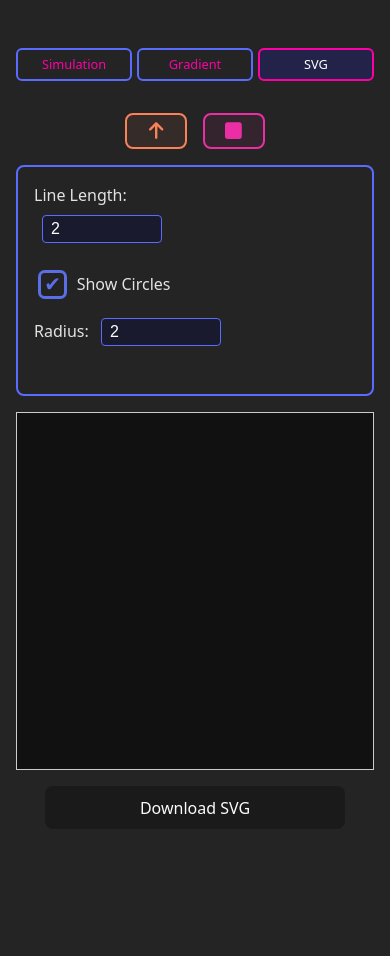
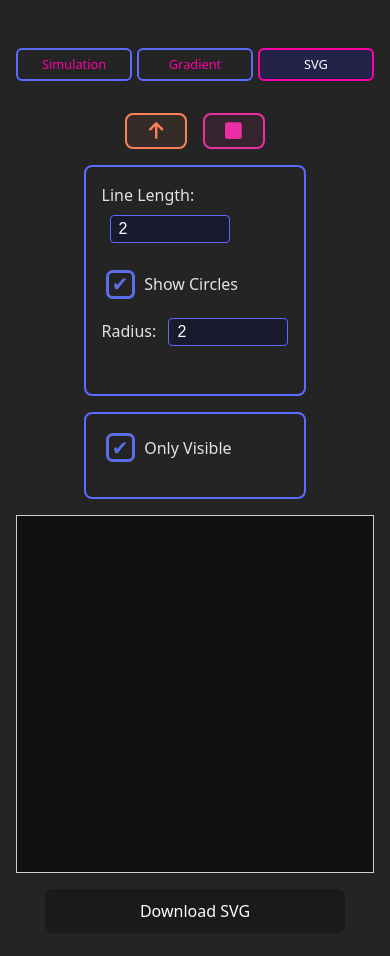
Before and after one commit to chriswininger/DLA-Studio-2025, a React (Vite) app: page /DLA-Studio-2025/svg-dla in a window 390 px wide. Shown: the top 956 px of the page. Before the commit the page ends 869 px from the top, so only its background shows below. Built offline with nearby package versions, Linux system fonts and the light colour scheme.

Commit message:
only render what is shown

```diff
--- a/src/tabs/SVGDLA/SVGDLA.css
+++ b/src/tabs/SVGDLA/SVGDLA.css
@@ -26,6 +26,12 @@
 
 .svgdla-button-container button {
   margin-right: 1rem;
+}
+
+.svgdla-tool-options {
+  display: flex;
+  flex-direction: column;
+  gap: 16px;
 }
 
 .dlasim_tool-container {
--- a/src/tabs/SVGDLA/SVGDLA.tsx
+++ b/src/tabs/SVGDLA/SVGDLA.tsx
@@ -6,6 +6,7 @@ import { setSvgContent } from './svg-dla-slice';
 import type { ClusterMap } from '../../dla/dla';
 import LineLengthControls from './line-length-controls/line-length-controls';
 import SquareSizeControls from './square-size-controls/square-size-controls';
+import OnlyVisibleControls from './only-visible-controls/only-visible-controls';
 import './SVGDLA.css';
 import { setSelectedTool } from './svg-dla-slice';
 import { FontAwesomeIcon } from '@fortawesome/react-fontawesome';
@@ -23,7 +24,7 @@ export const SVGDLA: React.FC = () => {
   );
 
   // Get line length, SVG content, selected tool, and square size from Redux
-  const { lineLength, svgContent, selectedTool, squareSize, showCircles, circleRadius } = useAppSelector((state: RootState) =>
+  const { lineLength, svgContent, selectedTool, squareSize, showCircles, circleRadius, onlyVisible } = useAppSelector((state: RootState) =>
     state.svgDla as SVGDLAUIState
   );
   // Get colorStops from Redux
@@ -33,7 +34,7 @@ export const SVGDLA: React.FC = () => {
   useEffect(() => {
     generateSVG();
     // eslint-disable-next-line react-hooks/exhaustive-deps
-  }, [dlaCluster, selectedTool, lineLength, squareSize, showCircles, circleRadius, colorStops]);
+  }, [dlaCluster, selectedTool, lineLength, squareSize, showCircles, circleRadius, onlyVisible, colorStops]);
 
   return (
     <div className="dlasim-svgdla-tab">
@@ -113,6 +114,20 @@ export const SVGDLA: React.FC = () => {
       const scaledParentY = (parentPoint.y - centerY) * lineLength + centerY;
       const scaledPointX = (point.x - centerX) * lineLength + centerX;
       const scaledPointY = (point.y - centerY) * lineLength + centerY;
+
+      // Check if elements are within the visible area when onlyVisible is enabled
+      if (onlyVisible) {
+        const isParentVisible = scaledParentX >= 0 && scaledParentX <= CANVAS_WIDTH &&
+                               scaledParentY >= 0 && scaledParentY <= CANVAS_HEIGHT;
+        const isPointVisible = scaledPointX >= 0 && scaledPointX <= CANVAS_WIDTH &&
+                              scaledPointY >= 0 && scaledPointY <= CANVAS_HEIGHT;
+
+        // Only draw if both points are visible
+        if (!isParentVisible || !isPointVisible) {
+          return;
+        }
+      }
+
       // Draw a simple line from parent to child point with scaling
       svgLines.push(`<line x1="${scaledParentX}" y1="${scaledParentY}" x2="${scaledPointX}" y2="${scaledPointY}" stroke="#00d8ff" stroke-width="1" />`);
       // Draw a circle at the parent point, colored by distance, using the Redux radius
@@ -162,6 +177,19 @@ export const SVGDLA: React.FC = () => {
       const scaledY = (point.y - centerY) * scalingFactor + centerY;
       const x = scaledX - squareSize / 2;
       const y = scaledY - squareSize / 2;
+
+      // Check if square is within the visible area when onlyVisible is enabled
+      if (onlyVisible) {
+        const isSquareVisible = x >= 0 && x <= CANVAS_WIDTH &&
+                               y >= 0 && y <= CANVAS_HEIGHT &&
+                               x + squareSize >= 0 && x + squareSize <= CANVAS_WIDTH &&
+                               y + squareSize >= 0 && y + squareSize <= CANVAS_HEIGHT;
+
+        if (!isSquareVisible) {
+          return;
+        }
+      }
+
       const color = getColorForDistance(colorStops, distance ?? 0, minDistance, maxDistance);
       svgSquares.push(`<rect x="${x}" y="${y}" width="${squareSize}" height="${squareSize}" fill="${color}" />`);
     });
@@ -226,12 +254,11 @@ const ToolBar: React.FC = () => {
 const ToolOptions: React.FC = () => {
   const selectedTool = useAppSelector((state: RootState) => state.svgDla.selectedTool);
 
-  switch(selectedTool) {
-    case 'draw-with-lines':
-      return <LineLengthControls />
-    case 'draw-with-squares':
-      return <SquareSizeControls />
-    default:
-      return null;
-  }
+  return (
+    <div className="svgdla-tool-options">
+      {selectedTool === 'draw-with-lines' && <LineLengthControls />}
+      {selectedTool === 'draw-with-squares' && <SquareSizeControls />}
+      <OnlyVisibleControls />
+    </div>
+  );
 }
--- /dev/null
+++ b/src/tabs/SVGDLA/only-visible-controls/only-visible-controls.css
@@ -0,0 +1,56 @@
+.svgdla_only-visible-controls {
+  border: 2px solid var(--control-border-color);
+  border-radius: 8px;
+  padding: 24px;
+  min-width: 300px;
+  text-align: left;
+}
+
+/* Mobile responsive styles to prevent horizontal scroll */
+@media (max-width: 768px) {
+  .svgdla_only-visible-controls {
+    min-width: auto;
+    width: 100%;
+    max-width: 100%;
+    padding: 16px;
+    box-sizing: border-box;
+  }
+}
+
+.svgdla-checkbox-label {
+  display: flex;
+  align-items: center;
+  font-weight: 500;
+  cursor: pointer;
+}
+
+.svgdla-checkbox {
+  appearance: none;
+  width: 2.2em;
+  height: 2.2em;
+  border: 3px solid #5a6ee6;
+  border-radius: 0.5em;
+  margin-right: 0.7em;
+  background: #232323;
+  display: flex;
+  align-items: center;
+  justify-content: center;
+  position: relative;
+  transition: border-color 0.2s, box-shadow 0.2s;
+  outline: none;
+}
+
+.svgdla-checkbox:checked {
+  color: #5a6ee6;
+  border-color: #5a6ee6;
+}
+
+.svgdla-checkbox:checked::after {
+  content: '\2714';
+  font-size: 1.5em;
+  position: absolute;
+}
+
+.svgdla-checkbox:focus {
+  box-shadow: 0 0 0 3px #5a6ee655;
+}
--- /dev/null
+++ b/src/tabs/SVGDLA/only-visible-controls/only-visible-controls.tsx
@@ -0,0 +1,30 @@
+import React from 'react';
+import { useDispatch } from 'react-redux';
+import { useAppSelector } from '../../../store';
+import { setOnlyVisible } from '../svg-dla-slice';
+import type { RootState } from '../../../store';
+import type { SVGDLAUIState } from '../svg-dla-slice';
+import './only-visible-controls.css';
+
+const OnlyVisibleControls: React.FC = () => {
+  const dispatch = useDispatch();
+  const onlyVisible = useAppSelector((state: RootState) =>
+    (state.svgDla as SVGDLAUIState).onlyVisible
+  );
+
+  return (
+    <div className="svgdla_only-visible-controls">
+      <div className="svgdla-checkbox-label">
+        <input
+          type="checkbox"
+          checked={onlyVisible}
+          onChange={e => dispatch(setOnlyVisible(e.target.checked))}
+          className="svgdla-checkbox"
+        />
+        Only Visible
+      </div>
+    </div>
+  );
+};
+
+export default OnlyVisibleControls;
--- a/src/tabs/SVGDLA/svg-dla-slice.ts
+++ b/src/tabs/SVGDLA/svg-dla-slice.ts
@@ -9,6 +9,7 @@ export interface SVGDLAUIState {
   squareSize: number;
   showCircles: boolean;
   circleRadius: number;
+  onlyVisible: boolean;
 }
 
 const initialState: SVGDLAUIState = {
@@ -18,6 +19,7 @@ const initialState: SVGDLAUIState = {
   squareSize: 10,
   showCircles: true,
   circleRadius: 2,
+  onlyVisible: true,
 };
 
 const slice = createSlice({
@@ -42,8 +44,11 @@ const slice = createSlice({
     setCircleRadius(state, action: PayloadAction<number>) {
       state.circleRadius = action.payload;
     },
+    setOnlyVisible(state, action: PayloadAction<boolean>) {
+      state.onlyVisible = action.payload;
+    },
   },
 });
 
-export const { setLineLength, setSvgContent, setSelectedTool, setSquareSize, setShowCircles, setCircleRadius } = slice.actions;
+export const { setLineLength, setSvgContent, setSelectedTool, setSquareSize, setShowCircles, setCircleRadius, setOnlyVisible } = slice.actions;
 export default slice.reducer;
```
